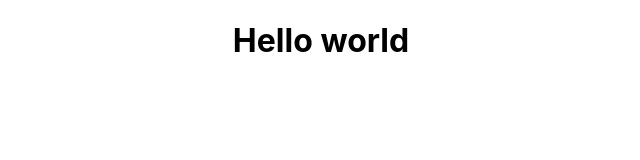
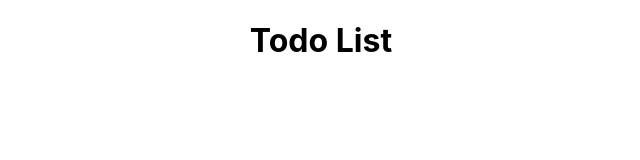
Before and after one commit to vithusan/todoApp, a React (Create React App) app: page / in a window 1280 px wide. Shown: the top 160 px of the page, without its empty margins (319-959 px from the left). Built offline with nearby package versions, Linux system fonts and the light colour scheme.

Commit message:
created components file

```diff
--- a/src/App.js
+++ b/src/App.js
@@ -3,7 +3,9 @@ import './App.css';
 function App() {
   return (
     <div className="App">
-      <h1>Hello world</h1>
+      <header>
+        <h1>Todo List</h1>
+      </header>
     </div>
   );
 }
```
Also changed, not shown: src/components/Form.js (added, +7 -0 lines), src/components/TodoList.js (added).
